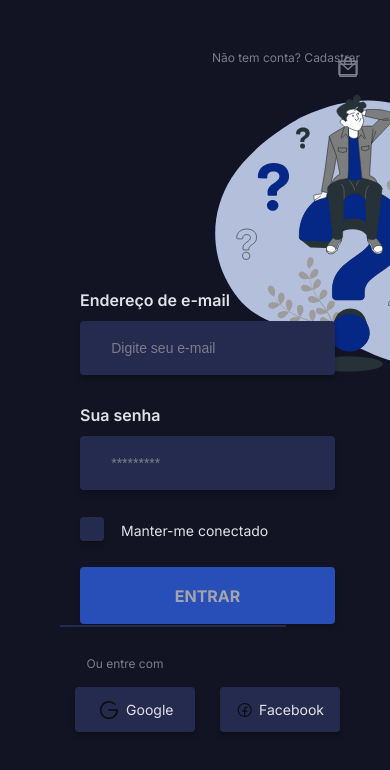
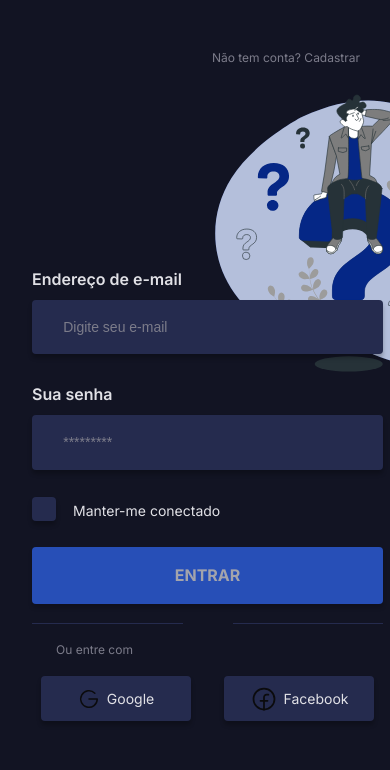
Before and after one commit to Ingridaquino/question-blue, a React (Vite) app: page / in a window 390 px wide. Shown: the top 770 px of the page. Built offline with nearby package versions, Linux system fonts and the light colour scheme.

Commit message:
:construction: Interface responsive

```diff
--- a/src/App.tsx
+++ b/src/App.tsx
@@ -2,6 +2,7 @@ import { useState } from 'react'
 import Login from './pages/login/Login'
 
 import dark from './styles/themes/dark'
+import { BrowserRouter as Router, Route, Routes } from "react-router-dom";
 
 
 import { DefaultTheme, ThemeProvider } from 'styled-components'
@@ -11,11 +12,26 @@ export function App() {
   // const theme = useState<DefaultTheme>
 
   return (
-    <ThemeProvider theme={dark}>
-      <div className="App">
+    <Router>
+      <ThemeProvider theme={dark}>
         <Base />
-          <Login />
-      </div>
-    </ThemeProvider>
+          {/* <NavBar />  */}
+
+        <div className="App">
+          <Routes>
+            <Route path="/" element={<Login />}/>
+
+            <Route
+              path="*"
+              element={
+                <main className="no-found">
+                  <p>There's nothing here!</p>
+                </main>
+              }
+            />
+          </Routes>
+        </div>
+      </ThemeProvider>
+    </Router>
   )
 }
--- a/src/components/form/Form.tsx
+++ b/src/components/form/Form.tsx
@@ -6,6 +6,7 @@ import { userLogin } from '../../models/UserLogin';
 import { listUser } from '../../json/ListUser';
 import Button from '../button/Button';
 import { ThemeContext } from "styled-components";
+import RedeSocial from '../redeSocial/RedeSocial';
 
 
 
@@ -101,6 +102,8 @@ function Form(){
         </form>
 
         <Button type='submit' form='formLogin' disabled={isSubmitDisabled()}>Entrar</Button>
+        <RedeSocial />
+
       </FormLogin>
   );
 };
--- a/src/components/form/inputText/styles.ts
+++ b/src/components/form/inputText/styles.ts
@@ -14,6 +14,15 @@ export const InputContainer = styled.div`
     margin-top: 6px;
     color: ${(props) => props.theme.colors.subText};
   }
+
+
+ @media (max-width:980px){
+   & > .icon {
+    color: green;
+    font-size: 40rem !important;
+    display: none;
+   }
+ }
 `;
 
 export const Input = styled.input`
--- a/src/components/form/styles.ts
+++ b/src/components/form/styles.ts
@@ -6,7 +6,10 @@ export const Title = styled.h1`
 `;
 
 export const FormLogin = styled.div`
+    margin: 2rem auto;
     padding: 2rem 5rem;
+    width: 100%;
+    max-width: 490px;
 
 span {
    display: block;
@@ -39,7 +42,6 @@ form {
 
 @media(max-width: 980px){
   & {
-    margin: 1rem 3rem;
     padding: 1rem 2rem;
 
     span {
--- a/src/components/redeSocial/RedeSocial.tsx
+++ b/src/components/redeSocial/RedeSocial.tsx
@@ -5,17 +5,18 @@ import { ContainerRede, ContainerSocial } from "./style";
 function RedeSocial() {
   return (
     <ContainerSocial>
+      <div className="before"></div>
       <p>Ou entre com </p>
 
       <div>
         <ContainerRede>
           <GoogleLogo size={24} className="icon-rede" />
-          <span>Google</span>
+          <p>Google</p>
         </ContainerRede>
 
         <ContainerRede>
           <FacebookLogo size={28} className="icon-rede" />
-          <span>Facebook</span>
+          <p>Facebook</p>
         </ContainerRede>
       </div>
     </ContainerSocial>
--- a/src/components/redeSocial/style.ts
+++ b/src/components/redeSocial/style.ts
@@ -2,54 +2,64 @@ import styled from "styled-components";
 
 export const ContainerSocial = styled.div`
   margin: 0 auto;
-  padding: 1rem 4rem;
+  padding: 1.2rem 0;
+  width: 100%;
   text-align: start;
 
   & > p {
     color: ${(props) => props.theme.colors.subText};
     font-size: 0.75rem;
     font-family: 400;
-    margin-bottom: 1rem;
+    margin: 1.2rem 0;
     padding: 0 1.5rem;
   }
 
   & > div {
-    width: 360px;
+    width: 100%;
     display: flex;
     flex-direction: row;
     justify-content: space-around;
     margin: 0 auto;
   }
 
-  &::before {
+  .before {
+    margin: 0 0 1.5rem 0;
+    font-size: 12px;
+    position: relative;
+    text-align: center;
+  }
+
+  .before::before, .before::after  {
     content: "";
     position: absolute;
-    width: 22%;
-    right: 16.6%;
-    top: 73%;
-    border: 1px solid ${(props) => props.theme.colors.secundary};
+    width: calc(50% - 25px);
+    height: 1px;
+    /* top: 50%; */
+    background-color: ${(props) => props.theme.colors.secundary};
+  }
+
+  .before::before {
+    right: 0;
+  }
+
+  .before::after {
+    left: 0;
   }
 
   @media (min-width: 2220px) {
-    &::before {
-      width: 23rem;
-      right: 48rem;
-      top: 38rem;
-    }
-
     & {
       width: 100%;
-      padding-top: 3rem;
+      padding-top: 2rem 0 ;
     }
 
     & > div {
       width: 100%;
+      gap: 1.5rem;
     }
   }
 
   @media (max-width: 980px){
     & {
-      width: 290px;
       padding: 0;
       margin: 0 auto;
     }
@@ -58,12 +68,11 @@ export const ContainerSocial = styled.div`
       width: 100%;
       margin-right: 10rem;
       margin: 0 auto;
+      gap: 1rem;
     }
 
-    &::before {
-      width: 14rem;
-      right: 26.6%;
-      top: 74%;
+    .before {
+      margin: 1.2rem 0;
     }
   }
 
@@ -84,7 +93,7 @@ export const ContainerRede = styled.div`
     color: ${(props) => props.theme.colors.black};
   }
 
-  & > span {
+  & > p {
     font-size: 0.875rem;
     font-weight: 500;
     color: ${(props) => props.theme.colors.text};
@@ -92,8 +101,12 @@ export const ContainerRede = styled.div`
 
   @media (max-width: 980px) {
     & {
-      width: 120px;
-      padding: 1rem;
+      padding: 1rem;    }
+  }
+
+  @media (min-width: 2200px) {
+    & {
+      width: 290px;
     }
   }
 `;
--- a/src/pages/login/Login.tsx
+++ b/src/pages/login/Login.tsx
@@ -13,7 +13,6 @@ function Login() {
 
       <div>
         <Form />
-        <RedeSocial />
       </div>
     </Container>
   );
```
